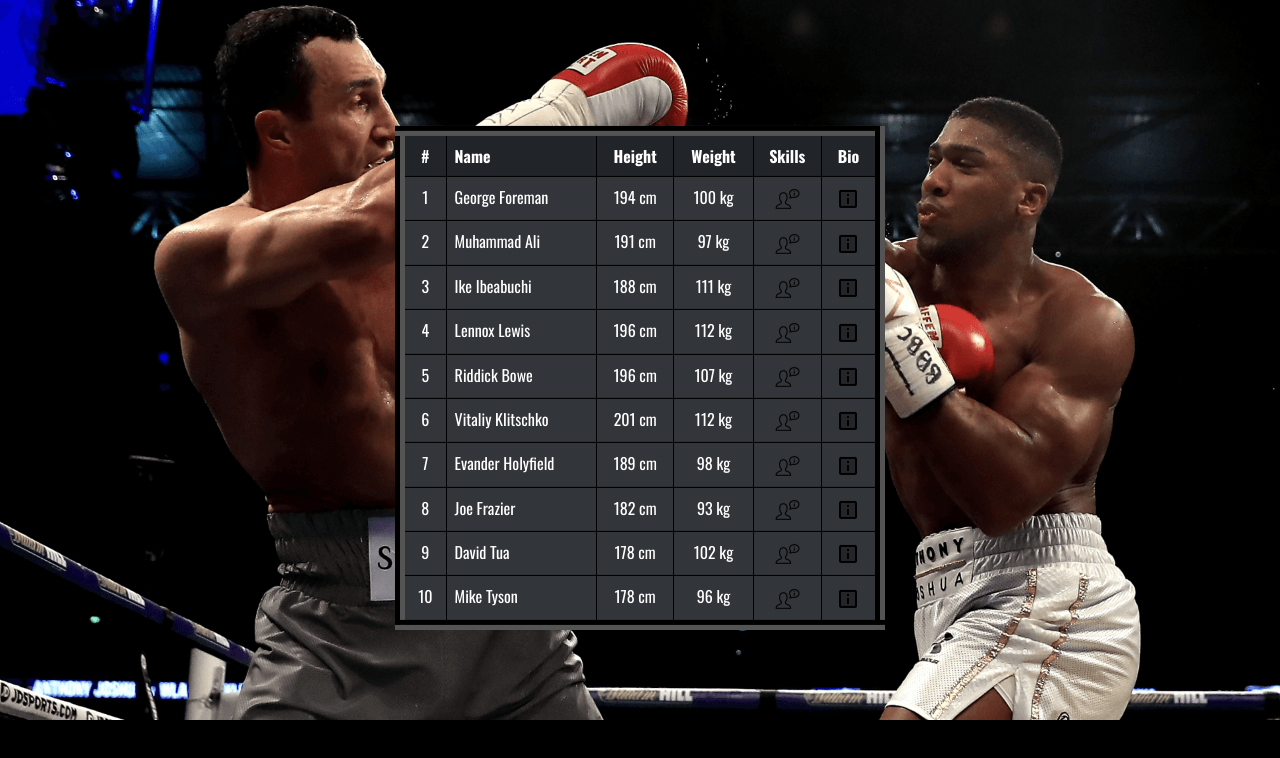
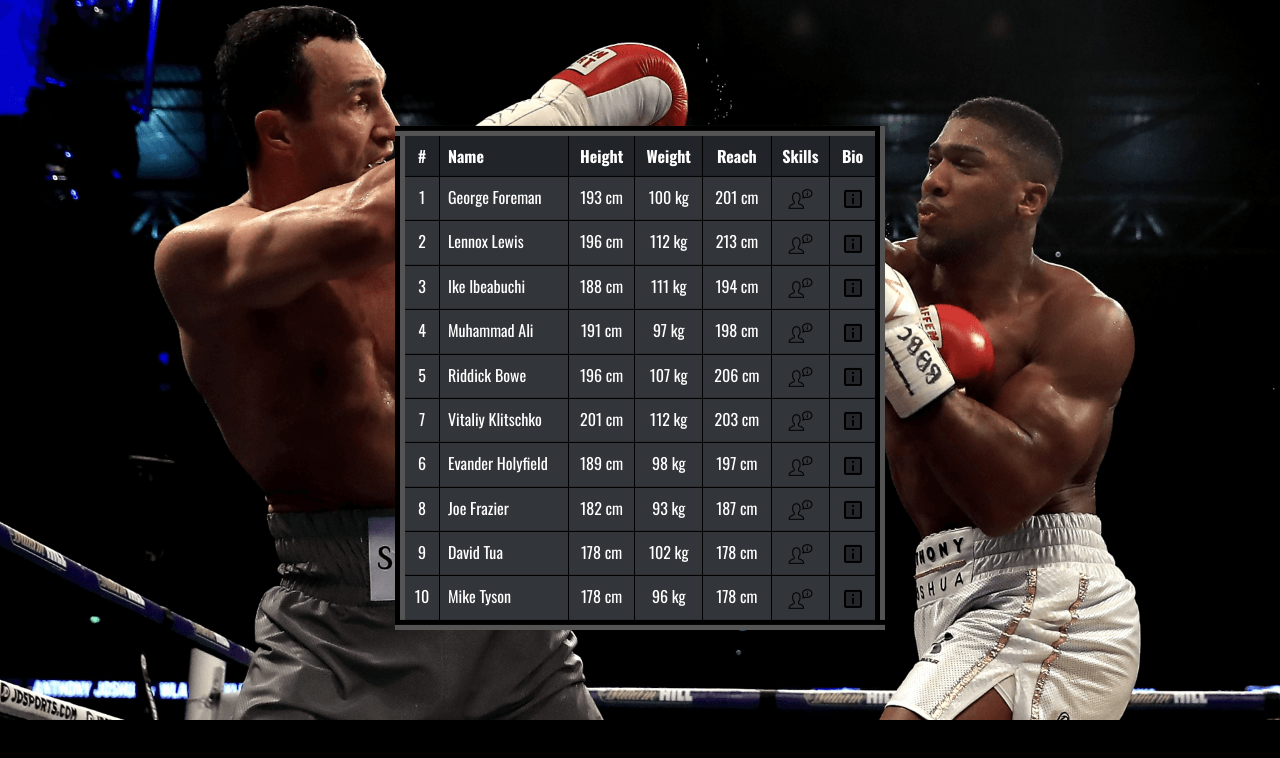
Before and after one commit to miller722/heavyweight-boxers-rating, a React (Vite) app: page / in a window 1280 px wide. Shown: the top 758 px of the page. Built offline with nearby package versions, Linux system fonts and the light colour scheme; a web font is replaced by a local one.

Commit message:
update boxer props

```diff
--- a/src/App.css
+++ b/src/App.css
@@ -324,4 +324,9 @@ td:hover {
     padding-top: 8px;
     padding-bottom: 38px;
   }
+
+  th,td,tr {
+    font-size: 12px;
+    padding: 3px !important;
+  }
 }
--- a/src/components/BoxerCharacteristics.jsx
+++ b/src/components/BoxerCharacteristics.jsx
@@ -78,7 +78,7 @@ export default function BoxerCharacteristics({
               <h5>Weight</h5>
             </div> */}
             <div>
-              <h5>Height Bonus</h5>
+              <h5>Anthropometric </h5>
             </div>
             <div>
               <h5>Punching Power</h5>
@@ -108,7 +108,9 @@ export default function BoxerCharacteristics({
               <div
                 className="progress-bar"
                 style={{
-                  width: `${calculateProgress(selectedBoxer.heightAdvantage)}%`,
+                  width: `${calculateProgress(
+                    selectedBoxer.anthropometricBonus
+                  )}%`,
                 }}
               ></div>
             </div>
@@ -176,7 +178,7 @@ export default function BoxerCharacteristics({
               <p>{selectedBoxer.weight}</p>
             </div> */}
             <div>
-              <p>{selectedBoxer.heightAdvantage}</p>
+              <p>{selectedBoxer.anthropometricBonus}</p>
             </div>
             <div>
               <p>{selectedBoxer.punchingPower}</p>
--- a/src/components/TopList.jsx
+++ b/src/components/TopList.jsx
@@ -32,6 +32,7 @@ export default function TopList() {
             <th>Name</th>
             <th className="text-center">Height</th>
             <th className="text-center">Weight</th>
+            <th className="text-center">Reach</th>
             <th className="text-center">Skills</th>
             <th className="text-center">Bio</th>
           </tr>
@@ -43,6 +44,7 @@ export default function TopList() {
               <td>{item.name}</td>
               <td className="text-center">{item.height}</td>
               <td className="text-center">{item.weight}</td>
+              <td className="text-center">{item.reach}</td>
               <td
                 className="text-center img-icon"
                 onClick={() => handleSkillsClick(item)}
--- a/src/data/boxer-list.json
+++ b/src/data/boxer-list.json
@@ -3,16 +3,17 @@
     {
       "id": 1,
       "name": "George Foreman",
-      "height": "194 cm",
+      "height": "193 cm",
       "weight": "100 kg",
-      "heightAdvantage": "7",
+      "reach": "201 cm",
+      "anthropometricBonus": "6.5",
       "punchingPower": "10",
       "defense": "8",
       "chin": "9",
       "intelligence": "8",
       "endurance":"8",
       "speed": "7",
-      "total": "57",
+      "total": "56.5",
       "totalFights": "81",
       "wins": "76",
       "winsByKO": "68",
@@ -26,33 +27,36 @@
     ,
     {
       "id": 2,
-      "name": "Muhammad Ali",
-      "height": "191 cm",
-      "weight": "97 kg",
-      "heightAdvantage": "6",
-      "punchingPower": "5",
-      "defense": "8",
-      "chin": "8",
-      "intelligence": "10",
-      "endurance":"9",
-      "speed": "10",
-      "total": "56",
-      "totalFights": "61",
-      "wins": "56",
-      "winsByKO": "37",
-      "losses": "5",
-      "draws": "",
-      "puthImageSkillsFirst": "images/Muhammad-Ali.jpg",
-      "puthImageSkillsSecond": "images/Muhammad_Ali.jpg",
-      "puthImageBio": "images/Muhammad-Ali-info.webp",
-      "bio": "Muhammad Ali (/ɑːˈliː/; born Cassius Marcellus Clay Jr.; January 17, 1942 – June 3, 2016) was an American professional boxer and activist. Nicknamed \"the Greatest\", he is regarded as one of the most significant sports figures of the 20th century and is often regarded as the greatest heavyweight boxer of all time. He held the Ring magazine heavyweight title from 1964 to 1970. He was the undisputed champion from 1974 to 1978 and the WBA and Ring heavyweight champion from 1978 to 1979. In 1999, he was named Sportsman of the Century by Sports Illustrated and the Sports Personality of the Century by the BBC."
+      "name": "Lennox Lewis",
+      "height": "196 cm",
+      "weight": "112 kg",
+      "reach": "213 cm",
+      "anthropometricBonus": "8.5",
+      "punchingPower": "10",
+      "defense": "9",
+      "chin": "7",
+      "intelligence": "9",
+      "endurance":"7",
+      "speed": "6",
+      "total": "56.5",
+      "totalFights": "44",
+      "wins": "41",
+      "winsByKO": "32",
+      "losses": "2",
+      "draws": "1",
+      "puthImageSkillsFirst": "images/Lennox-Lewis.jpg",
+      "puthImageSkillsSecond": "images/Lennox_Lewis.jpg",
+      "puthImageBio": "images/Lennox-Lewis-info.jpg",
+      "bio": "Lennox Claudius Lewis CM CBE (born 2 September 1965) is a boxing commentator and former professional boxer who competed from 1989 to 2003. He is a three-time world heavyweight champion, a two-time lineal champion, and the last heavyweight to hold the undisputed championship. Holding dual British and Canadian citizenship, Lewis represented Canada as an amateur at the 1984 and 1988 Olympics; in the latter, he won a gold medal in the super-heavyweight division."
     },
+
     {
       "id": 3,
       "name": "Ike Ibeabuchi",
       "height": "188 cm",
       "weight": "111 kg",
-      "heightAdvantage": "5",
+      "reach": "194 cm",
+      "anthropometricBonus": "5",
       "punchingPower": "8",
       "defense": "9",
       "chin": "9",
@@ -72,40 +76,42 @@
     },
     {
       "id": 4,
-      "name": "Lennox Lewis",
-      "height": "196 cm",
-      "weight": "112 kg",
-      "heightAdvantage": "8",
-      "punchingPower": "10",
-      "defense": "9",
-      "chin": "7",
-      "intelligence": "9",
-      "endurance":"7",
-      "speed": "6",
-      "total": "56",
-      "totalFights": "44",
-      "wins": "41",
-      "winsByKO": "32",
-      "losses": "2",
-      "draws": "1",
-      "puthImageSkillsFirst": "images/Lennox-Lewis.jpg",
-      "puthImageSkillsSecond": "images/Lennox_Lewis.jpg",
-      "puthImageBio": "images/Lennox-Lewis-info.jpg",
-      "bio": "Lennox Claudius Lewis CM CBE (born 2 September 1965) is a boxing commentator and former professional boxer who competed from 1989 to 2003. He is a three-time world heavyweight champion, a two-time lineal champion, and the last heavyweight to hold the undisputed championship. Holding dual British and Canadian citizenship, Lewis represented Canada as an amateur at the 1984 and 1988 Olympics; in the latter, he won a gold medal in the super-heavyweight division."
+      "name": "Muhammad Ali",
+      "height": "191 cm",
+      "weight": "97 kg",
+      "reach": "198 cm",
+      "anthropometricBonus": "5.5",
+      "punchingPower": "5",
+      "defense": "8",
+      "chin": "8",
+      "intelligence": "10",
+      "endurance":"9",
+      "speed": "10",
+      "total": "55.5",
+      "totalFights": "61",
+      "wins": "56",
+      "winsByKO": "37",
+      "losses": "5",
+      "draws": "",
+      "puthImageSkillsFirst": "images/Muhammad-Ali.jpg",
+      "puthImageSkillsSecond": "images/Muhammad_Ali.jpg",
+      "puthImageBio": "images/Muhammad-Ali-info.webp",
+      "bio": "Muhammad Ali (/ɑːˈliː/; born Cassius Marcellus Clay Jr.; January 17, 1942 – June 3, 2016) was an American professional boxer and activist. Nicknamed \"the Greatest\", he is regarded as one of the most significant sports figures of the 20th century and is often regarded as the greatest heavyweight boxer of all time. He held the Ring magazine heavyweight title from 1964 to 1970. He was the undisputed champion from 1974 to 1978 and the WBA and Ring heavyweight champion from 1978 to 1979. In 1999, he was named Sportsman of the Century by Sports Illustrated and the Sports Personality of the Century by the BBC."
     },
     {
       "id": 5,
       "name": "Riddick Bowe",
       "height": "196 cm",
       "weight": "107 kg",
-      "heightAdvantage": "8",
+      "reach": "206 cm",
+      "anthropometricBonus": "7.5",
       "punchingPower": "9",
       "defense": "7",
       "chin": "9",
       "intelligence": "7",
       "endurance":"8",
       "speed": "8",
-      "total": "56",
+      "total": "55.5",
       "totalFights": "45",
       "wins": "43",
       "winsByKO": "33",
@@ -117,18 +123,19 @@
       "bio": "Riddick Lamont Bowe (born August 10, 1967) is an American former professional boxer who competed between 1989 and 2008. He held the undisputed world heavyweight championship in 1992, and won the super heavyweight silver medal at the 1988 Summer Olympics."
     },
     {
-      "id": 6,
+      "id": 7,
       "name": "Vitaliy Klitschko",
       "height": "201 cm",
       "weight": "112 kg",
-      "heightAdvantage": "10",
+      "reach": "203 cm",
+      "anthropometricBonus": "7.5",
       "punchingPower": "8",
       "defense": "8",
       "chin": "10",
-      "intelligence": "7",
+      "intelligence": "8",
       "endurance":"7",
       "speed": "5",
-      "total": "55",
+      "total": "53.5",
       "totalFights": "47",
       "wins": "45",
       "winsByKO": "41",
@@ -140,18 +147,19 @@
       "bio": "As a boxer, Klitschko won multiple world heavyweight championships. He held the World Boxing Organization (WBO) title from 1999 to 2000, the Ring magazine title from 2004 to 2005, and the World Boxing Council (WBC) title twice between 2004 and 2013. Overall, he defeated 15 opponents in world heavyweight title fights, and made 12 successful title defences. In 2011, Vitali and his younger brother Wladimir Klitschko entered the Guinness World Records as the pair of brothers with most world heavyweight title fight wins (30 at the time; 40 as of 2020). From 2006 until 2015, Vitali and Wladimir (also a multiple world champion) dominated heavyweight boxing, a period widely known as the 'Klitschko Era' of the division. Klitschko's last fight was in 2012, but he remained the WBC heavyweight champion at age 42 when he announced his retirement in December 2013."
     },
     {
-      "id": 7,
+      "id": 6,
       "name": "Evander Holyfield",
       "height": "189 cm",
       "weight": "98 kg",
-      "heightAdvantage": "5",
+      "reach": "197 cm",
+      "anthropometricBonus": "5.5",
       "punchingPower": "7",
       "defense": "8",
       "chin": "8",
       "intelligence": "9",
       "endurance":"8",
       "speed": "8",
-      "total": "53",
+      "total": "53.5",
       "totalFights": "55",
       "wins": "43",
       "winsByKO": "28",
@@ -167,14 +175,15 @@
       "name": "Joe Frazier",
       "height": "182 cm",
       "weight": "93 kg",
-      "heightAdvantage": "2",
+      "reach": "187 cm",
+      "anthropometricBonus": "3",
       "punchingPower": "7",
       "defense": "8",
       "chin": "8",
       "intelligence": "8",
       "endurance":"10",
       "speed": "8",
-      "total": "51",
+      "total": "52",
       "totalFights": "37",
       "wins": "32",
       "winsByKO": "27",
@@ -191,14 +200,15 @@
       "name": "David Tua",
       "height": "178 cm",
       "weight": "102 kg",
-      "heightAdvantage": "0",
+      "reach": "178 cm",
+      "anthropometricBonus": "1.5",
       "punchingPower": "8",
       "defense": "9",
-      "chin": "10",
+      "chin": "9",
       "intelligence": "6",
       "endurance":"9",
       "speed": "8",
-      "total": "50",
+      "total": "50.5",
       "totalFights": "59",
       "wins": "52",
       "winsByKO": "43",
@@ -214,14 +224,15 @@
       "name": "Mike Tyson",
       "height": "178 cm",
       "weight": "96 kg",
-      "heightAdvantage": "0",
+      "reach": "178 cm",
+      "anthropometricBonus": "1.5",
       "punchingPower": "8",
       "defense": "9",
       "chin": "7",
       "intelligence": "8",
       "endurance":"7",
       "speed": "9",
-      "total": "48",
+      "total": "49.5",
       "totalFights": "59",
       "wins": "50",
       "winsByKO": "44",
```
